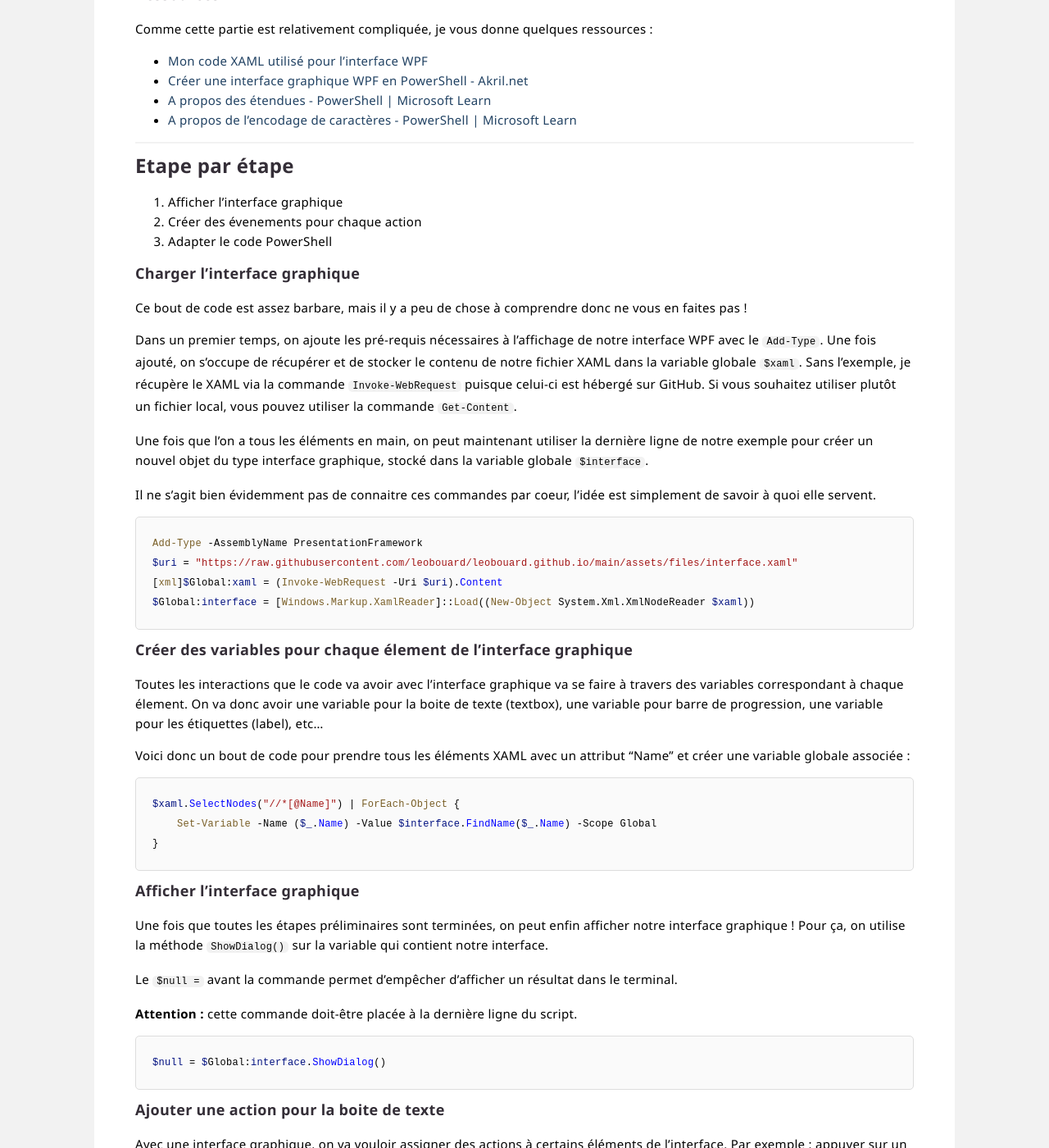
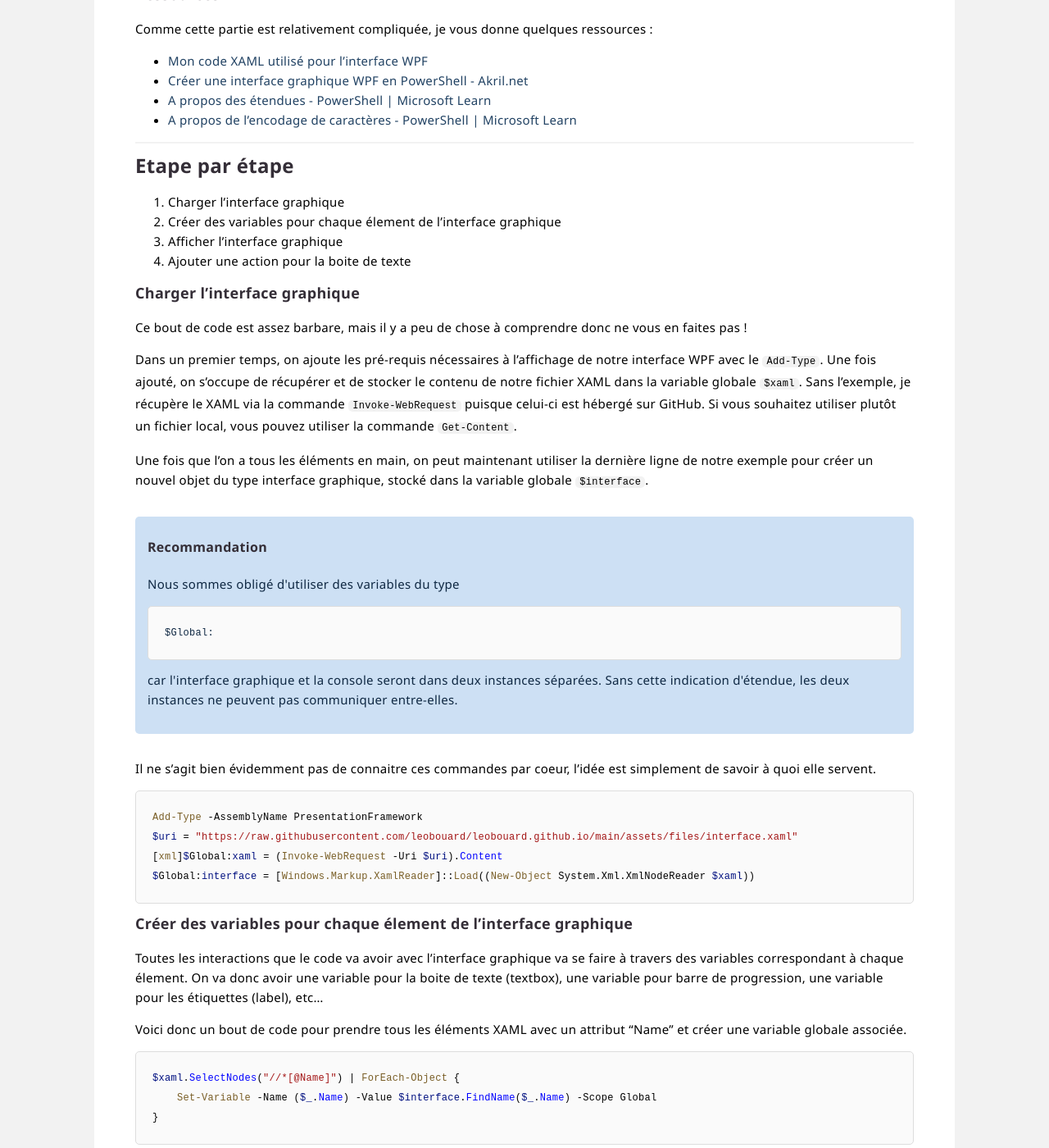
Before and after one commit to leobouard/leobouard.github.io, a Jekyll site: the page built from _posts/2022-12-01-cours-pratique-powershell-008.md, in a window 1280 px wide and 1400 px high, scrolled down 1159 px. Shown: the whole window at 82% size. Built offline with Jekyll 4.4.1, drawn with Linux system fonts in a browser that asks for light colours; some web fonts are replaced.

Commit message:
Update 2022-12-01-cours-pratique-powershell-008.md

````diff
--- a/_posts/2022-12-01-cours-pratique-powershell-008.md
+++ b/_posts/2022-12-01-cours-pratique-powershell-008.md
@@ -39,9 +39,10 @@ Comme cette partie est relativement compliquée, je vous donne quelques ressourc
 
 ## Etape par étape
 
-1. Afficher l'interface graphique
-2. Créer des évenements pour chaque action
-3. Adapter le code PowerShell
+1. Charger l'interface graphique
+2. Créer des variables pour chaque élement de l'interface graphique
+3. Afficher l'interface graphique
+4. Ajouter une action pour la boite de texte
 
 ### Charger l'interface graphique
 
@@ -50,6 +51,11 @@ Ce bout de code est assez barbare, mais il y a peu de chose à comprendre donc n
 Dans un premier temps, on ajoute les pré-requis nécessaires à l'affichage de notre interface WPF avec le `Add-Type`. Une fois ajouté, on s'occupe de récupérer et de stocker le contenu de notre fichier XAML dans la variable globale `$xaml`. Sans l'exemple, je récupère le XAML via la commande `Invoke-WebRequest` puisque celui-ci est hébergé sur GitHub. Si vous souhaitez utiliser plutôt un fichier local, vous pouvez utiliser la commande `Get-Content`.
 
 Une fois que l'on a tous les éléments en main, on peut maintenant utiliser la dernière ligne de notre exemple pour créer un nouvel objet du type interface graphique, stocké dans la variable globale `$interface`.
+
+<div class="information">
+  <h4>Recommandation</h4>
+  <p>Nous sommes obligé d'utiliser des variables du type <pre>$Global:</pre> car l'interface graphique et la console seront dans deux instances séparées. Sans cette indication d'étendue, les deux instances ne peuvent pas communiquer entre-elles.</p>
+</div>
 
 Il ne s'agit bien évidemment pas de connaitre ces commandes par coeur, l'idée est simplement de savoir à quoi elle servent.
 
@@ -64,7 +70,7 @@ $Global:interface = [Windows.Markup.XamlReader]::Load((New-Object System.Xml.Xml
 
 Toutes les interactions que le code va avoir avec l'interface graphique va se faire à travers des variables correspondant à chaque élement. On va donc avoir une variable pour la boite de texte (textbox), une variable pour barre de progression, une variable pour les étiquettes (label), etc…
 
-Voici donc un bout de code pour prendre tous les éléments XAML avec un attribut "Name" et créer une variable globale associée :
+Voici donc un bout de code pour prendre tous les éléments XAML avec un attribut "Name" et créer une variable globale associée.
 
 ```powershell
 $xaml.SelectNodes("//*[@Name]") | ForEach-Object {
````
